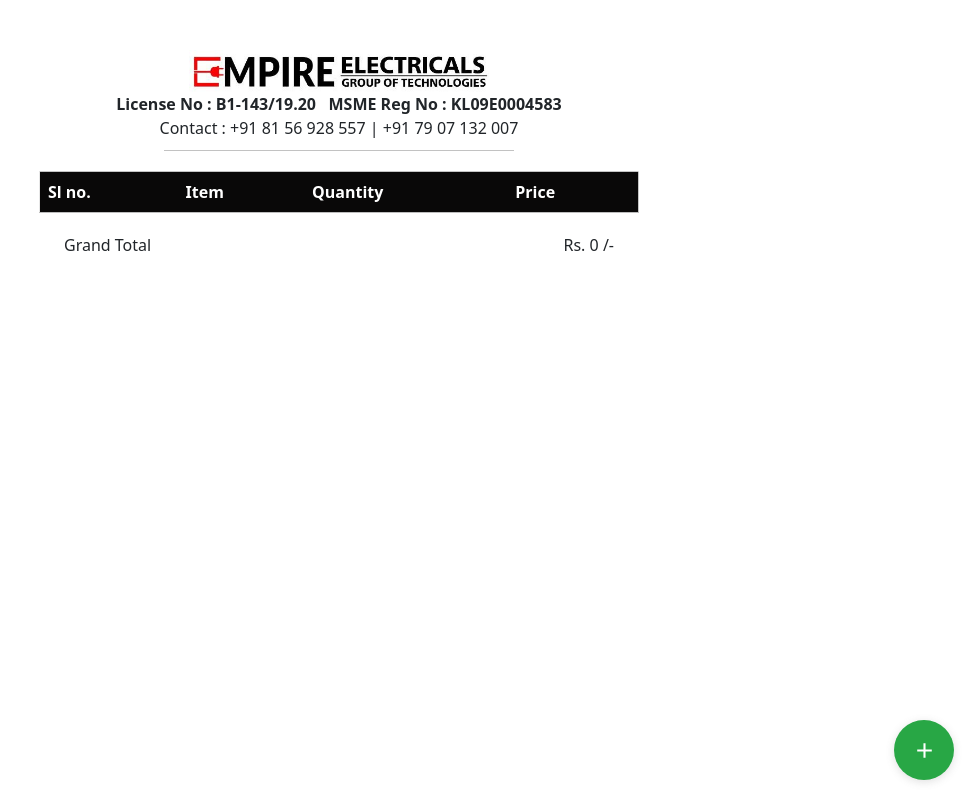
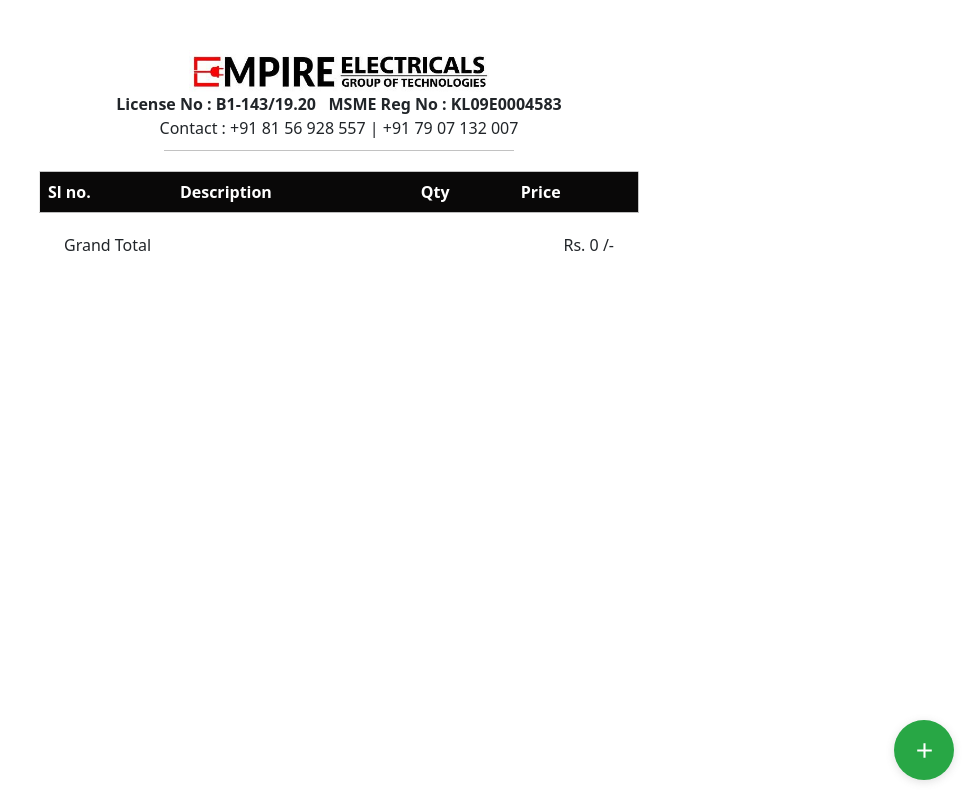
Before and after one commit to safvanms/freeBills, a React (Create React App) app: page /bill-with-price in a window 1280 px wide. Shown: the whole page, without its empty margins (301-1280 px from the left). Built offline with nearby package versions, Linux system fonts and the light colour scheme; a web font is replaced by a local one.

Commit message:
Update PriceList.jsx

```diff
--- a/src/component/PriceList/PriceList.jsx
+++ b/src/component/PriceList/PriceList.jsx
@@ -142,8 +142,8 @@ const PriceList = () => {
             <thead className="table__heads">
               <tr>
                 <th>Sl no.</th>
-                <th>Item</th>
-                <th>Quantity</th>
+                <th>Description</th>
+                <th>Qty</th>
                 <th>Price</th>
               </tr>
             </thead>
@@ -219,7 +219,7 @@ const PriceList = () => {
                   type="number"
                   name="price"
                   step="0.01"
-                  placeholder='Price of one Quantity'
+                  placeholder='Price of Qty.'
                   value={formData.price}
                   onChange={handleChange}
                   required
```
